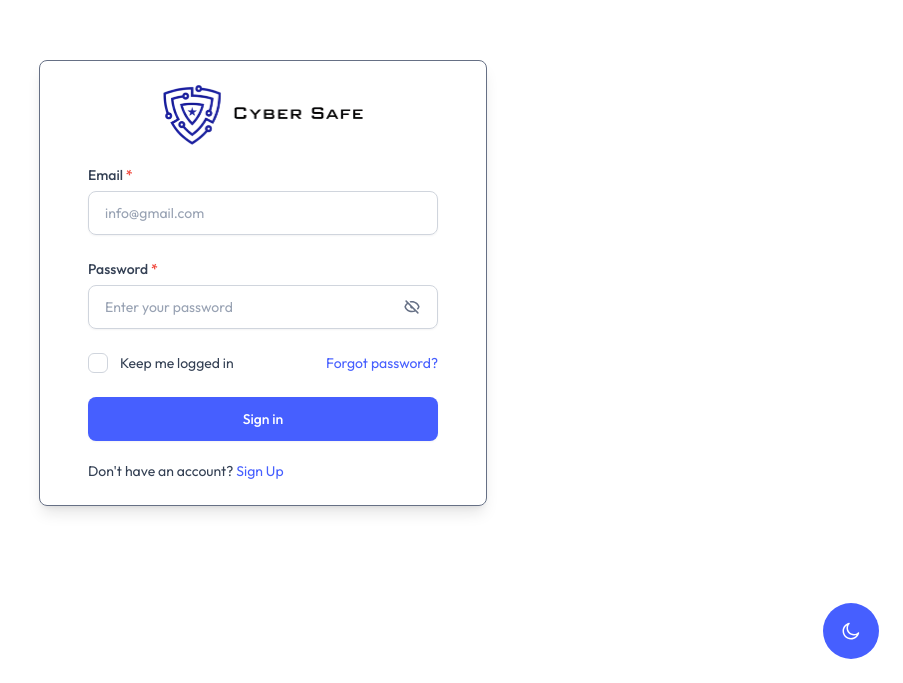
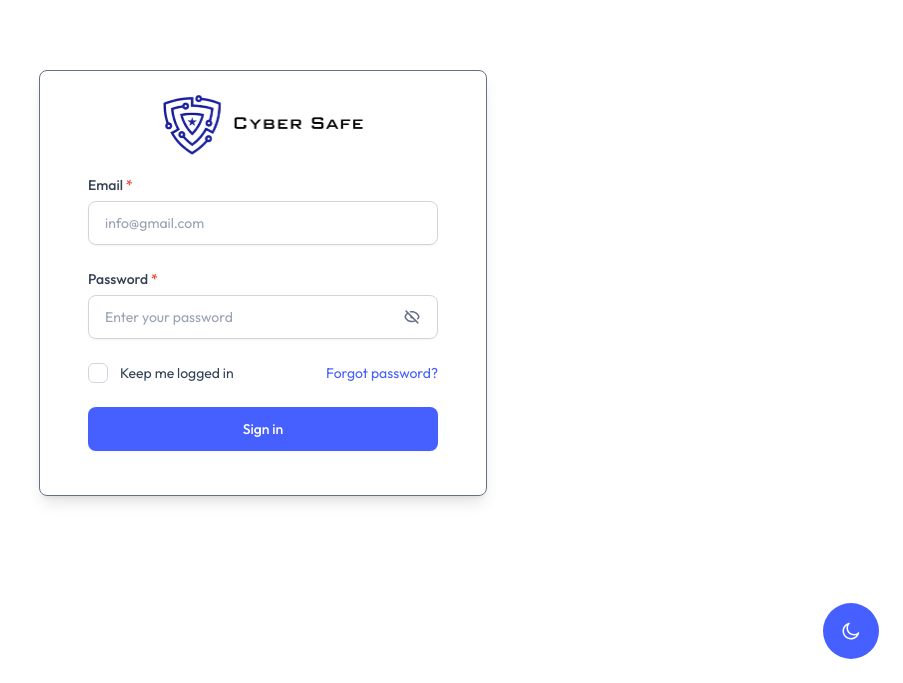
Before and after one commit to hemang82/cyber-security, a Next.js app: page /signin in a window 1280 px wide. Shown: the part 117-800 px from the top of the page, without its empty margins (377-1280 px from the left). Built offline with nearby package versions, Linux system fonts and the light colour scheme.

Commit message:
update the code

```diff
--- a/src/app/(admin)/(others-pages)/(cyber)/(domin)/domin/page.tsx
+++ b/src/app/(admin)/(others-pages)/(cyber)/(domin)/domin/page.tsx
@@ -11,7 +11,7 @@ export const metadata: Metadata = {
   // other metadata
 };
 
-export default function BasicTables() {
+export default function page() {
   return (
     <div>
       <PageBreadcrumb pageTitle="Domin" />
--- a/src/app/(admin)/page.tsx
+++ b/src/app/(admin)/page.tsx
@@ -14,11 +14,14 @@ export const metadata: Metadata = {
 };
 
 export default function Ecommerce() {
+
+  // redirect("/signin");
+
   return (
     <div className="grid grid-cols-12 gap-4 md:gap-4">
+
       <div className="col-span-12 space-y-6 xl:col-span-12">
         <EcommerceMetrics />
-
         {/* <MonthlySalesChart /> */}
       </div>
 
@@ -37,6 +40,7 @@ export default function Ecommerce() {
       {/* <div className="col-span-12 xl:col-span-7">
         <RecentOrders />
       </div> */}
+
     </div>
   );
 }
--- /dev/null
+++ b/src/app/(full-width-pages)/(auth)/dashboard/page.tsx
@@ -0,0 +1,30 @@
+import { EcommerceMetrics } from "@/components/ecommerce/EcommerceMetrics";
+import StatisticsChart from "@/components/ecommerce/StatisticsChart";
+
+export default function dashboard() {
+  return (<div className="grid grid-cols-12 gap-4 md:gap-4">
+
+    <div className="col-span-12 space-y-6 xl:col-span-12">
+      <EcommerceMetrics />
+      {/* <MonthlySalesChart /> */}
+    </div>
+
+    {/* <div className="col-span-12 xl:col-span-5">
+        <MonthlyTarget />
+      </div> */}
+
+    <div className="col-span-12">
+      <StatisticsChart />
+    </div>
+
+    {/* <div className="col-span-12 xl:col-span-5">
+        <DemographicCard />
+      </div> */}
+
+    {/* <div className="col-span-12 xl:col-span-7">
+        <RecentOrders />
+      </div> */}
+
+  </div>
+  )
+}
--- a/src/components/auth/SignInForm.tsx
+++ b/src/components/auth/SignInForm.tsx
@@ -6,11 +6,21 @@ import Button from "@/components/ui/button/Button";
 import { ChevronLeftIcon, EyeCloseIcon, EyeIcon } from "@/icons";
 import Image from "next/image";
 import Link from "next/link";
+import { useRouter } from "next/navigation";
 import React, { useState } from "react";
 
 export default function SignInForm() {
+  const router = useRouter();
   const [showPassword, setShowPassword] = useState(false);
   const [isChecked, setIsChecked] = useState(false);
+
+  const handleSubmit = (e: React.FormEvent<HTMLFormElement>) => {
+    e.preventDefault(); // 🔥 REQUIRED — stops page reload
+    // 👉 do validation / API call here if needed
+    router.push("/dashboard"); // ✅ client-side navigation
+  };
+
+
   return (
     <div className="flex flex-col flex-1 lg:w-1/2 w-full">
       {/* <div className="w-full max-w-md sm:pt-10 mx-auto mb-5">
@@ -33,6 +43,7 @@ export default function SignInForm() {
               alt="Logo"
             />
           </div>
+
           <div className="mb-3 sm:mb-5 ">
             {/* <h3 className="mb-2 font-semibold text-gray-800 text-title-sm dark:text-white/90 ">
               Login into Your account
@@ -94,7 +105,8 @@ export default function SignInForm() {
                 </span>
               </div>
             </div> */}
-            <form>
+
+            <form method="post" onSubmit={handleSubmit}>
               <div className="space-y-6">
                 <div>
                   <Label>
@@ -138,7 +150,7 @@ export default function SignInForm() {
                   </Link>
                 </div>
                 <div>
-                  <Button className="w-full" size="sm">
+                  <Button type={'submit'} className="w-full" size="sm" >
                     Sign in
                   </Button>
                 </div>
@@ -146,15 +158,12 @@ export default function SignInForm() {
             </form>
 
             <div className="mt-5">
-              <p className="text-sm font-normal text-center text-gray-700 dark:text-gray-400 sm:text-start">
+              {/* <p className="text-sm font-normal text-center text-gray-700 dark:text-gray-400 sm:text-start">
                 Don&apos;t have an account? {""}
-                <Link
-                  href="/signup"
-                  className="text-brand-500 hover:text-brand-600 dark:text-brand-400"
-                >
+                <Link href="/" className="text-brand-500 hover:text-brand-600 dark:text-brand-400" >
                   Sign Up
                 </Link>
-              </p>
+              </p> */}
             </div>
           </div>
         </div>
--- a/src/components/ui/alert/Alert.tsx
+++ b/src/components/ui/alert/Alert.tsx
@@ -17,6 +17,7 @@ const Alert: React.FC<AlertProps> = ({
   showLink = false,
   linkHref = "#",
   linkText = "Learn more",
+
 }) => {
   // Tailwind classes for each variant
   const variantClasses = {
--- a/src/components/ui/avatar/Avatar.tsx
+++ b/src/components/ui/avatar/Avatar.tsx
@@ -53,9 +53,8 @@ const Avatar: React.FC<AvatarProps> = ({
       {/* Status Indicator */}
       {status !== "none" && (
         <span
-          className={`absolute bottom-0 right-0 rounded-full border-[1.5px] border-white dark:border-gray-900 ${
-            statusSizeClasses[size]
-          } ${statusColorClasses[status] || ""}`}
+          className={`absolute bottom-0 right-0 rounded-full border-[1.5px] border-white dark:border-gray-900 ${statusSizeClasses[size]
+            } ${statusColorClasses[status] || ""}`}
         ></span>
       )}
     </div>
--- a/src/components/ui/button/Button.tsx
+++ b/src/components/ui/button/Button.tsx
@@ -9,6 +9,7 @@ interface ButtonProps {
   onClick?: () => void; // Click handler
   disabled?: boolean; // Disabled state
   className?: string; // Disabled state
+  type?: "button" | "submit" | "reset"
 }
 
 const Button: React.FC<ButtonProps> = ({
@@ -20,6 +21,7 @@ const Button: React.FC<ButtonProps> = ({
   onClick,
   className = "",
   disabled = false,
+  type = 'button',
 }) => {
   // Size Classes
   const sizeClasses = {
@@ -37,11 +39,10 @@ const Button: React.FC<ButtonProps> = ({
 
   return (
     <button
-      className={`inline-flex items-center justify-center font-medium gap-2 rounded-lg transition ${className} ${
-        sizeClasses[size]
-      } ${variantClasses[variant]} ${
-        disabled ? "cursor-not-allowed opacity-50" : ""
-      }`}
+      type={type}
+      className={`inline-flex items-center justify-center font-medium gap-2 rounded-lg transition ${className} ${sizeClasses[size]
+        } ${variantClasses[variant]} ${disabled ? "cursor-not-allowed opacity-50" : ""
+        }`}
       onClick={onClick}
       disabled={disabled}
     >
```
